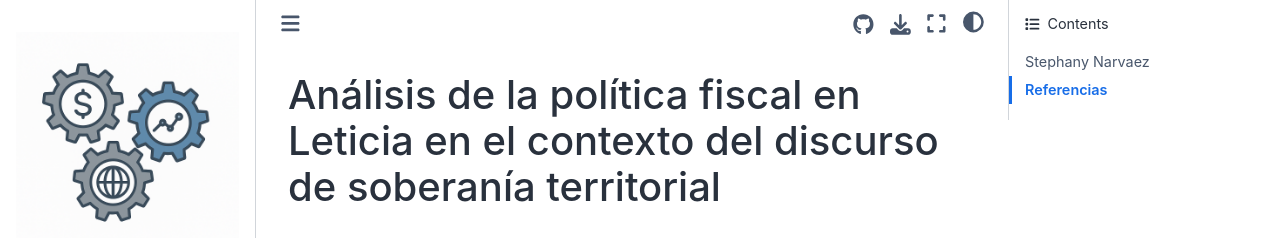
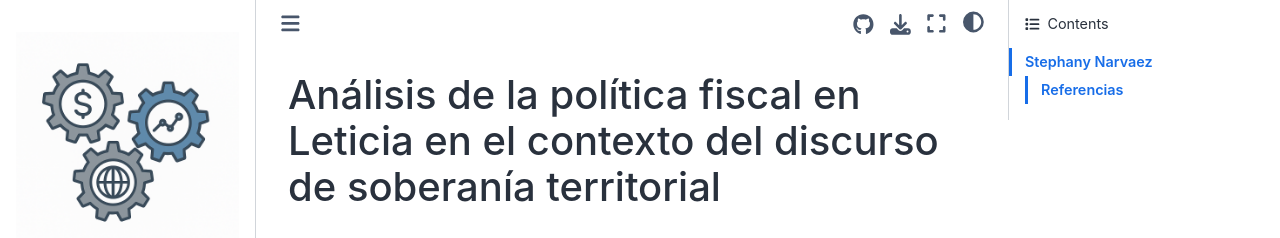
Before and after one commit to sempolecon/spe-blog, a Jupyter Book: the page built from blog1.md, in a window 1280 px wide. Shown: the top 238 px of the page. Built offline with Jupyter Book 1.0.4 settings and Sphinx 7.4.7 and the Sphinx Book theme 1.1.4, drawn with Linux system fonts in a browser that asks for light colours.

Commit message:
adding references

````diff
--- a/blog1.md
+++ b/blog1.md
@@ -26,6 +26,7 @@ Lo anterior mencionado no busca desestimar el papel estratégico del turismo en
 
 En conclusión, la fragilidad fiscal en este territorio no es solo una consecuencia, es una condición persistente que compromete su capacidad de gobernarse y de ser gobernada. Mientras se habla de soberanía en la frontera, se olvida que, sin una fiscalidad adaptada al territorio, esa soberanía se queda en el papel. La ausencia de esquemas fiscales ajustados a las particularidades de municipios con alta vulnerabilidad y baja conectividad, como Leticia, evidencia una política económica que sigue ignorando lo que cuesta sostener la Amazonía. Entonces, ¿Qué sentido tiene custodiar los límites del país si se continúa desatendiendo lo que ocurre dentro de ellos?
 
-## Referencias
+### Referencias
 
 ```{bibliography}
+```
````
